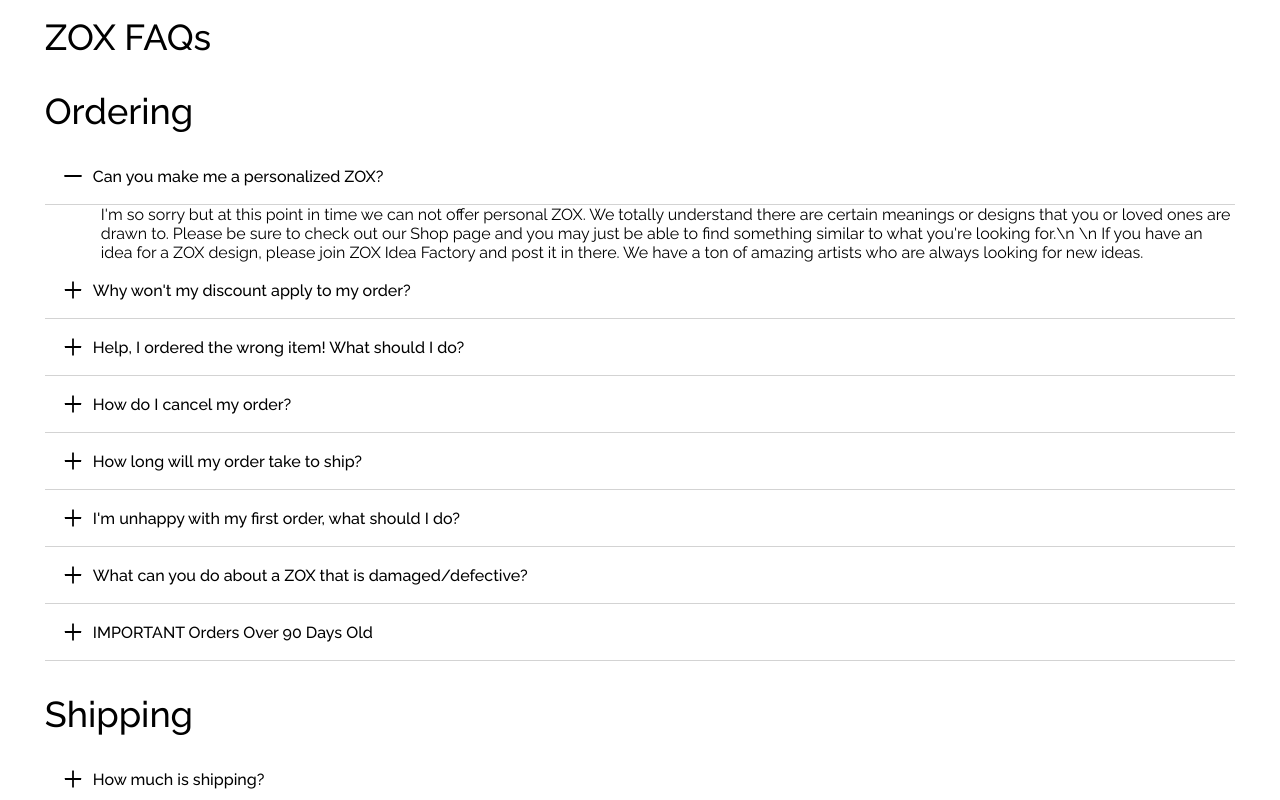
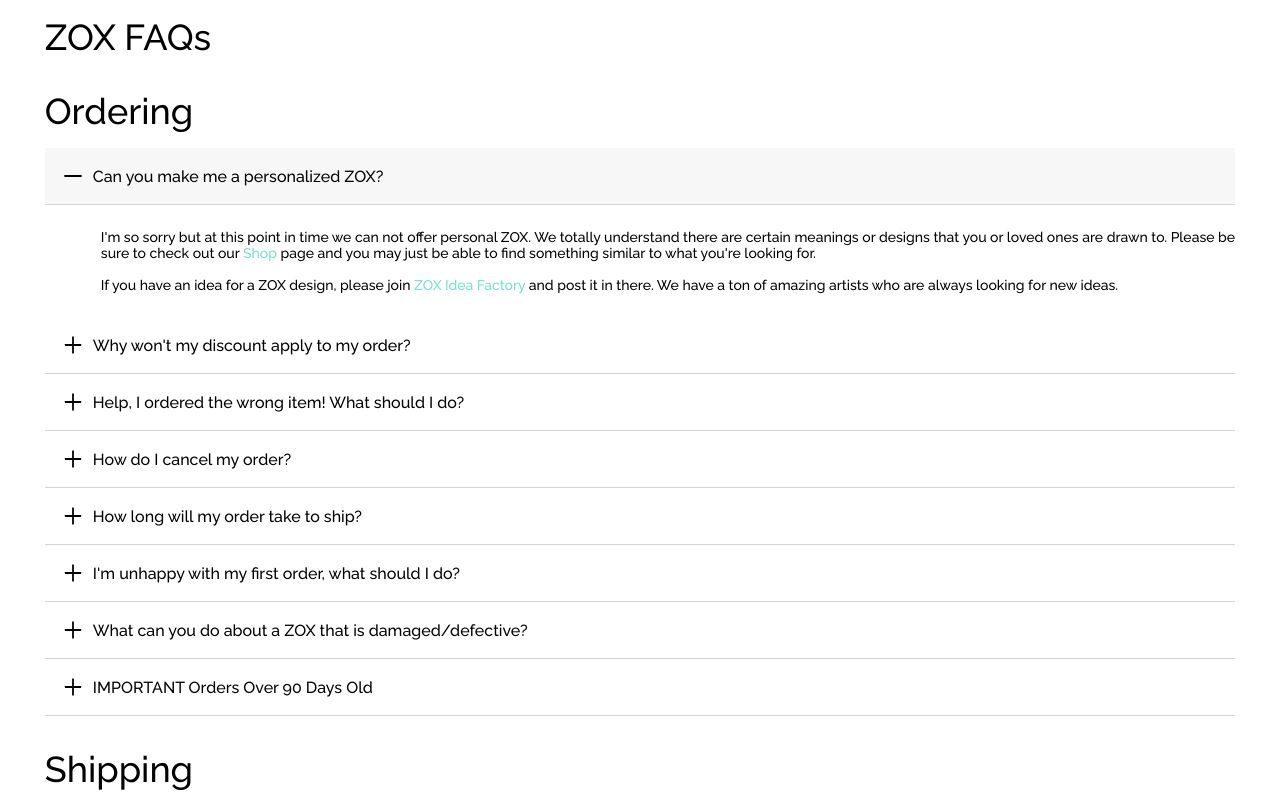
Before and after one commit to spell-landon/zox-faq-skillz, a React (Create React App) app: page / in a window 1280 px wide. Both pictures are taken after a click on the element "Can you make me a personalized ZOX?". Shown: the top 800 px of the page. Built offline with nearby package versions, Linux system fonts and the light colour scheme.

Commit message:
Figure out data formatting, add transition when answer is revealed

```diff
--- a/src/App.js
+++ b/src/App.js
@@ -1,7 +1,7 @@
 import './App.css';
+import React, { useState } from 'react';
 // components
 import Title from './components/Title/Title';
-import Department from './components/Department/Department';
 import QuestionItem from './components/QuestionItem/QuestionItem';
 // data (questions)
 import { ordering } from './data/ordering';
@@ -13,12 +13,13 @@
 import { monthlySubscription } from './data/monthlySubscriptions';
 import { returnExchange } from './data/returnExchange';
 import { rewards } from './data/rewards';
+import orderingJSON from './data/orderingJSON';
 
 function App() {
+
   return (
     <div className='faq-container'>
       <Title />
-      {/* <Department /> */}
       <h2>Ordering</h2>
       {ordering.map((question, index) => (
         <QuestionItem question={question} key={index} />
--- a/src/components/Department/Department.module.css
+++ /dev/null
@@ -1,4 +0,0 @@
-.departmentContainer {
-  display: flex;
-  flex-direction: column;
-}
--- a/src/components/Question/Question.css
+++ /dev/null
@@ -1,42 +0,0 @@
-.questionContainer {
-  display: flex;
-  flex-direction: column;
-}
-.question {
-  display: flex;
-  align-items: center;
-  padding: 1rem;
-  border-bottom: 0.5px solid rgba(211, 211, 211, 100%);
-  width: 100%;
-  font-size: 1rem;
-  font-weight: 500;
-  transition: all 0.4s ease;
-  cursor: pointer;
-}
-.question:hover {
-  background-color: rgba(247, 247, 247, 100%);
-}
-.question:enabled {
-  background-color: rgba(247, 247, 247, 100%);
-}
-.icon {
-  margin-right: 0.5rem;
-  font-size: 1.5rem;
-  transition: all 0.4s ease;
-}
-.answer {
-  /* padding: 0.5rem; */
-  height: 100%;
-  /* max-height: 0px; */
-  /* visibility: hidden; */
-  overflow: hidden;
-  padding-left: 3.5rem;
-  transition: max-height 0.4s ease;
-}
-.answer_wrapper {
-  height: 0;
-  overflow: hidden;
-}
-.answer_wrapper.open {
-  height: auto;
-}
--- a/src/components/Question/Question.jsx
+++ /dev/null
@@ -1,61 +0,0 @@
-import React, { useState, useEffect, useRef } from 'react';
-import './Question.css';
-// icons
-import { AiOutlinePlus } from 'react-icons/ai';
-import { AiOutlineMinus } from 'react-icons/ai';
-
-function Question({ faq, index, onToggle, active }) {
-  const [open, setOpen] = useState(false);
-  const [clicked, setClicked] = useState('0');
-  const contentRef = useRef(null);
-  const toggleOpen = () => {
-    setOpen(!open);
-  };
-  const activeClicked = (index) => {
-    if (clicked === index) {
-      return setClicked('0');
-    }
-    setClicked(index);
-  };
-
-  useEffect(() => {
-    contentRef.current.style.maxHeight = open
-      ? `${contentRef.current.scrollHeight}px`
-      : '0px';
-  }, [contentRef, open]);
-
-  return (
-    <div className='questionContainer'>
-      <h2>{faq.department}</h2>
-
-      {/* Each Individual Question */}
-      {faq.faq.map((individual, index) => (
-        <div className='individualQuestions' key={index}>
-          <div
-            className='question'
-            onClick={() => {
-              toggleOpen();
-              activeClicked(index);
-            }}
-            active={clicked === index}>
-            {/* Plus/Minus Icons */}
-            {open ? (
-              <AiOutlineMinus className='icon' />
-            ) : (
-              <AiOutlinePlus className='icon' />
-            )}
-
-            {/* Actual Question */}
-            <p>{individual.question}</p>
-          </div>
-
-          <div ref={contentRef} className='answer'>
-            {open && <p>{individual.answer}</p>}
-          </div>
-        </div>
-      ))}
-    </div>
-  );
-}
-
-export default Question;
--- a/src/components/QuestionItem/QuestionItem.jsx
+++ b/src/components/QuestionItem/QuestionItem.jsx
@@ -1,4 +1,4 @@
-import React, { useState } from 'react';
+import React, { useState, useRef } from 'react';
 import styles from './QuestionItem.module.css';
 // icons
 // icons
@@ -11,23 +11,35 @@
   const toggleOpen = () => {
     setOpen(!open);
   };
+  const contentEl = useRef();
+  const activeClass = `${styles.question} ${open ? styles.active : null}`;
 
   return (
-    <div>
-      <div className='individualQuestions'>
-        <div className='question' onClick={toggleOpen}>
+    <div className={styles.questionContainer}>
+      <div className={activeClass} onClick={toggleOpen}>
         {/* Plus/Minus Icons */}
         {open ? (
-            <AiOutlineMinus className='icon' />
+          <AiOutlineMinus className={styles.icon} />
         ) : (
-            <AiOutlinePlus className='icon' />
+          <AiOutlinePlus className={styles.icon} />
         )}
 
         {/* Actual Question */}
         <p>{question.question}</p>
       </div>
-
-        <div className='answer'>{open ? <>{JSON.stringify(question.answer).replaceAll('"', '')}</> : ''}</div>
+      {/* Answer */}
+      <div
+        ref={contentEl}
+        className={styles.answer}
+        style={
+          open
+            ? {
+                height: contentEl.current.scrollHeight,
+                transform: 'translateY(0)',
+              }
+            : { height: '0px', transform: 'translateY(-20px)' }
+        }>
+        <div className={styles.answerOpen}>{question.answer}</div>
       </div>
     </div>
   );
--- a/src/components/QuestionItem/QuestionItem.module.css
+++ b/src/components/QuestionItem/QuestionItem.module.css
@@ -0,0 +1,54 @@
+/* Question Container */
+.questionContainer {
+  display: flex;
+  flex-direction: column;
+}
+/* Each Individual Question */
+.question {
+  display: flex;
+  flex-direction: row;
+  align-items: center;
+  padding: 1rem;
+  border-bottom: 0.5px solid rgba(211, 211, 211, 100%);
+  width: 100%;
+  font-size: 1rem;
+  font-weight: 500;
+  transition: all 0.4s ease;
+  cursor: pointer;
+}
+/* Question Hover State */
+.question:hover {
+  background-color: rgba(247, 247, 247, 100%);
+}
+/* Keep the background color when question is clicked */
+.active {
+  background-color: rgba(247, 247, 247, 100%);
+}
+/* Plus / Minus Icons */
+.icon {
+  margin-right: 0.5rem;
+  font-size: 1.5rem;
+  transition: all 0.4s ease;
+}
+/* Answer */
+.answer {
+  font-size: 14px;
+  font-weight: 500;
+  height: 0;
+  overflow: hidden;
+  padding-left: 3.5rem;
+  transition: all 0.4s ease;
+}
+/* Padding on the nested answer */
+.answerOpen {
+  padding: 1.5rem 0;
+}
+/* Links inside Answer */
+.answer a {
+  color: rgba(114, 226, 209, 100%);
+  text-decoration: none;
+}
+/* Link hover state inside Answer */
+.answer a:hover {
+  color: rgb(90, 194, 178);
+}
--- a/src/data/ordering.js
+++ b/src/data/ordering.js
@@ -1,36 +1,212 @@
 export const ordering = [
   {
     question: 'Can you make me a personalized ZOX?',
-    answer: `I'm so sorry but at this point in time we can not offer personal ZOX. We totally understand there are certain meanings or designs that you or loved ones are drawn to. Please be sure to check out our Shop page and you may just be able to find something similar to what you're looking for.
-
-    If you have an idea for a ZOX design, please join ZOX Idea Factory and post it in there. We have a ton of amazing artists who are always looking for new ideas.`,
+    answer: (
+      <div>
+        <p>
+          I'm so sorry but at this point in time we can not offer personal ZOX.
+          We totally understand there are certain meanings or designs that you
+          or loved ones are drawn to. Please be sure to check out our{' '}
+          <a
+            href='https://zox.la/pages/collections'
+            target='_blank'
+            rel='noopener noreferrer'>
+            Shop
+          </a>{' '}
+          page and you may just be able to find something similar to what you're
+          looking for.
+        </p>
+        <br />
+        <p>
+          If you have an idea for a ZOX design, please join{' '}
+          <a
+            href='https://www.facebook.com/groups/zoxideafactory/'
+            target='_blank'
+            rel='noopener noreferrer'>
+            ZOX Idea Factory
+          </a>{' '}
+          and post it in there. We have a ton of amazing artists who are always
+          looking for new ideas.
+        </p>
+      </div>
+    ),
   },
   {
     question: `Why won't my discount apply to my order?`,
-    answer: `1. You cannot use multiple discounts at the same time.\n2. Some discounts only apply to specific items and will not apply if the item is not in your cart.\n3. You have already used the discount on a previous order so it is no longer valid.\n4. You can not discount subscriptions as they process through a separate platform for checkout.\nWe hope this helps! :) `,
+    answer: (
+      <div>
+        <p>1. You cannot use multiple discounts at the same time.</p>
+        <br />
+        <p>
+          2. Some discounts only apply to specific items and will not apply if
+          the item is not in your cart.
+        </p>
+        <br />
+        <p>
+          3. You have already used the discount on a previous order so it is no
+          longer vapd.
+        </p>
+        <br />
+        <p>
+          4. You can not discount subscriptions as they process through a
+          separate platform for checkout.
+        </p>
+        <br />
+        <p>We hope this helps! :)</p>
+      </div>
+    ),
   },
   {
     question: `Help, I ordered the wrong item! What should I do?`,
-    answer: `I'm so sorry to hear that! If you reach out to us quickly enough via live chat or the contact form at the top of this page we will try our best to adjust that order in time.\nUnfortunately, we are unable to guarantee that we can make the adjustments before the order ships out due to the high volume of messages we receive and how quickly orders are going out everyday. We will give it our best efforts though! :)`,
+    answer: (
+      <div>
+        <p>
+          I'm so sorry to hear that! If you reach out to us quickly enough via
+          live chat or the contact form at the top of this page we will try our
+          best to adjust that order in time.
+        </p>
+        <br />
+        <p>
+          Unfortunately, we are unable to guarantee that we can make the
+          adjustments before the order ships out due to the high volume of
+          messages we receive and how quickly orders are going out everyday. We
+          will give it our best efforts though! :)
+        </p>
+      </div>
+    ),
   },
   {
     question: `How do I cancel my order?`,
-    answer: `We're so sorry to hear that you need to cancel your order with us. If you reach out to us quickly enough via live chat or the contact form at the top of this page we will try our best to cancel that order in time.\nUnfortunately, we are unable to guarantee that we can cancel the order before it ships out due to the high volume of messages we receive and how quickly orders are going out everyday. We will give it our best efforts though! :)\nIf you request to cancel an order and it's already been shipped, you can create a return here.`,
+    answer: (
+      <div>
+        <p>
+          We're so sorry to hear that you need to cancel your order with us. If
+          you reach out to us quickly enough via live chat or the contact form
+          at the top of this page we will try our best to cancel that order in
+          time.
+        </p>
+        <br />
+        <p>
+          Unfortunately, we are unable to guarantee that we can cancel the order
+          before it ships out due to the high volume of messages we receive and
+          how quickly orders are going out everyday. We will give it our best
+          efforts though! :)
+        </p>
+        <br />
+        <p>
+          If you request to cancel an order and it's already been shipped, you
+          can create a return{' '}
+          <a
+            href='http://returns.zox.la/'
+            target='_blank'
+            rel='noopener noreferrer'>
+            here.
+          </a>
+        </p>
+      </div>
+    ),
   },
   {
     question: `How long will my order take to ship?`,
-    answer: `We do everything we can to get orders processed and shipped out as soon as they come in, which is usually 1-3 business days but it may take up to 4-6 days if we have a large influx of orders.\nBusiness days are considered Monday through Friday.`,
+    answer: (
+      <div>
+        <p>
+          We do everything we can to get orders processed and shipped out as
+          soon as they come in, which is usually 1-3 business days but it may
+          take up to 4-6 days if we have a large influx of orders.
+        </p>
+        <br />
+        <p>
+          <em>Business days are considered Monday through Friday.</em>
+        </p>
+      </div>
+    ),
   },
   {
     question: `I'm unhappy with my first order, what should I do?`,
-    answer: `Oh no, we're so sorry to hear that! We actually have a Happiness Guarantee on your very first order. Here's how that works:\nIf this is your first time ordering and you're not happy with the quality, fit, or overall look of your first ZOX, please pass it along to a friend and we'll give you a full refund on it. If you have additional unworn Straps, Imperials or Strings you'd like to return within 15 days of purchase, you can fill out the return form at the bottom of this page and we'll get you taken care of right away.\nHappiness Guarantee cannot be used when your initial purchase was used in conjuction with our Share the Love program. Happiness Guarantee does not cover slow shipping times to foreign countries. If you are unhappy with the ship time, you can pay to return your Straps and the refund will be processed as soon as we receive your return.\nPlease note that we will only refund you for one item, if you are unhappy with more than one, you will need you to create a return.`,
+    answer: (
+      <div>
+        <p>
+          Oh no, we're so sorry to hear that! We actually have a Happiness
+          Guarantee on your very first order. Here's how that works:
+        </p>
+        <br />
+        <p>
+          If this is your first time ordering and you're not happy with the
+          quality, fit, or overall look of your first ZOX, please pass it along
+          to a friend and we'll give you a full refund on it. If you have
+          additional unworn Straps, Imperials or Strings you'd like to return
+          within 15 days of purchase, you can fill out the return form at the
+          bottom of this page and we'll get you taken care of right away.
+        </p>
+        <br />
+        <p>
+          Happiness Guarantee cannot be used when your initial purchase was used
+          in conjuction with our Share the Love program. Happiness Guarantee
+          does not cover slow shipping times to foreign countries. If you are
+          unhappy with the ship time, you can pay to return your Straps and the
+          refund will be processed as soon as we receive your return.
+        </p>
+        <br />
+        <br />
+        <br />
+        <p>
+          Please note that we will only refund you for one item, if you are
+          unhappy with more than one, you will need you to create a return.
+        </p>
+      </div>
+    ),
   },
   {
     question: `What can you do about a ZOX that is damaged/defective?`,
-    answer: `We're so sorry to hear that your ZOX is damaged or defective! Please reach out to us with a photo of the damaged/defective ZOX and we'll get it sorted for you as quickly as possible.\nWe stand behind the quality of our products with a Limited Two Year Warranty. This is our guarantee that every ZOX product sold within the United States, Canada, and Mexico is free of production and material defects. This warranty is valid for two years, beginning on the date of purchase from Zox.la.\nZOX reserves the right to determine between defective product and normal wear-and-tear. We do not replace products that have been replaced from a previous defective claim or from normal wear-and-tear.\n**Normal wear and tear is not covered and each warranty claim is decided on a case by case basis.`,
+    answer: (
+      <div>
+        <p>
+          We're so sorry to hear that your ZOX is damaged or defective! Please
+          reach out to us with a photo of the damaged/defective ZOX and we'll
+          get it sorted for you as quickly as possible.
+        </p>
+        <br />
+        <p>
+          <em>
+            We stand behind the quality of our products with a Limited Two Year
+            Warranty. This is our guarantee that every ZOX product sold within
+            the United States, Canada, and Mexico is free of production and
+            material defects. This warranty is valid for two years, beginning on
+            the date of purchase from Zox.la.
+          </em>
+        </p>
+        <br />
+        <p>
+          <em>
+            ZOX reserves the right to determine between defective product and
+            normal wear-and-tear. We do not replace products that have been
+            replaced from a previous defective claim or from normal
+            wear-and-tear.
+          </em>
+        </p>
+        <br />
+        <p>
+          <em>
+            **Normal wear and tear is not covered and each warranty claim is
+            decided on a case by case basis.
+          </em>
+        </p>
+      </div>
+    ),
   },
   {
     question: `IMPORTANT Orders Over 90 Days Old`,
-    answer: `Unfortunately when an order is over 90 days old, our system is then no longer able to issue a refund. If there are any issues that exceed that timeframe such as orders not being delivered, damaged items, etc. we will not be able to issue a refund but will instead need to issue you a store credit for your the initial amount that was paid.`,
+    answer: (
+      <div>
+        <p>
+          Unfortunately when an order is over 90 days old, our system is then no
+          longer able to issue a refund. If there are any issues that exceed
+          that timeframe such as orders not being delivered, damaged items, etc.
+          we will not be able to issue a refund but will instead need to issue
+          you a store credit for your the initial amount that was paid.
+        </p>
+      </div>
+    ),
   },
 ];
--- /dev/null
+++ b/src/data/orderingJSON.json
@@ -0,0 +1,13 @@
+[
+  {
+    "question": "Can you make me a personalized ZOX?",
+    "answer": "<p>I'm so sorry but at this point in time we can not offer personal ZOX. We totally understand there are certain meanings or designs that you or loved ones are drawn to. Please be sure to check out our Shop page and you may just be able to find something similar to what you're looking for.</p><p>If you have an idea for a ZOX design, please join ZOX Idea Factory and post it in there. We have a ton of amazing artists who are always looking for new ideas.</p>"
+  },
+  {
+    "question": "Test",
+    "answer": [
+      "I'm so sorry but at this point in time we can not offer personal ZOX. We totally understand there are certain meanings or designs that you or loved ones are drawn to. Please be sure to check out our Shop page and you may just be able to find something similar to what you're looking for.",
+      "If you have an idea for a ZOX design, please join ZOX Idea Factory and post it in there. We have a ton of amazing artists who are always looking for new ideas."
+    ]
+  }
+]
```
Also changed, not shown: src/components/Department/Department.jsx (deleted, +0 -26 lines), src/components/Ordering/Ordering.jsx (deleted, +0 -17 lines), src/components/Ordering/Ordering.css (deleted). Lines whose indentation alone changed are shown as unchanged.
